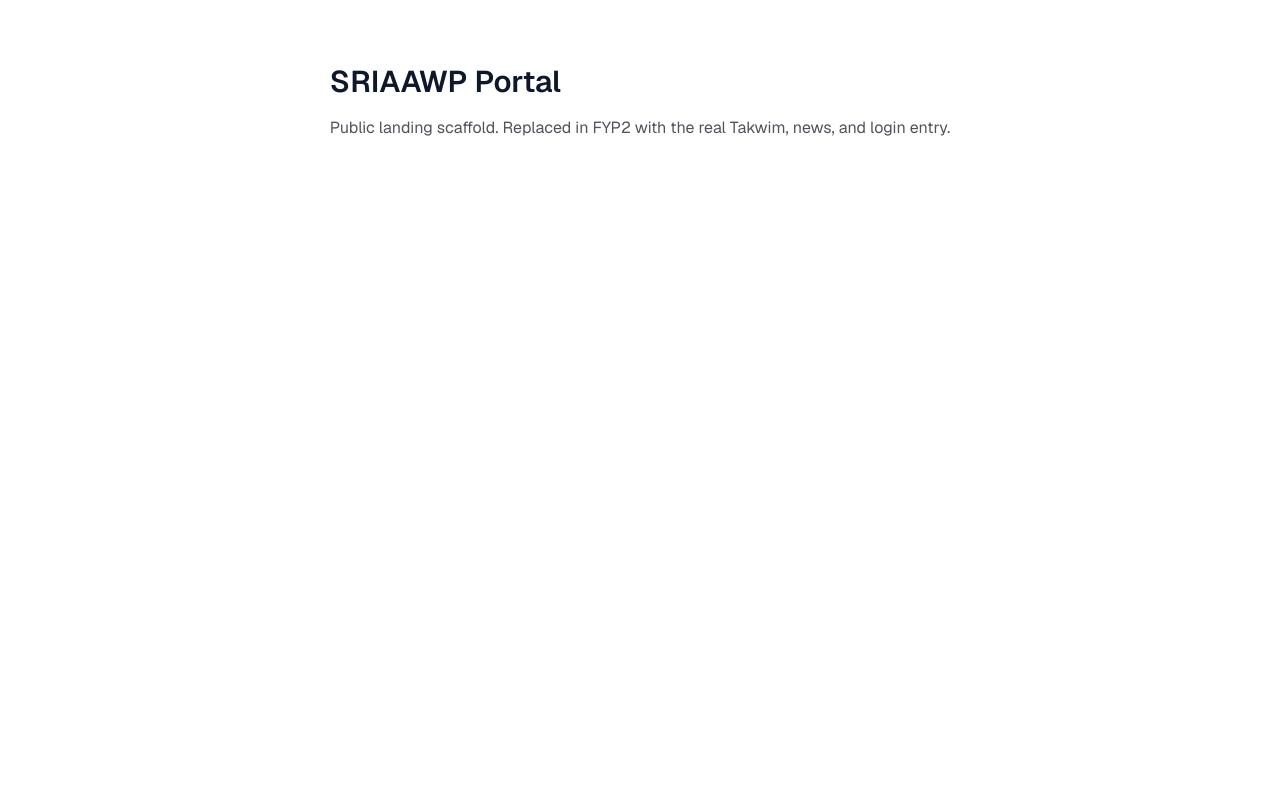
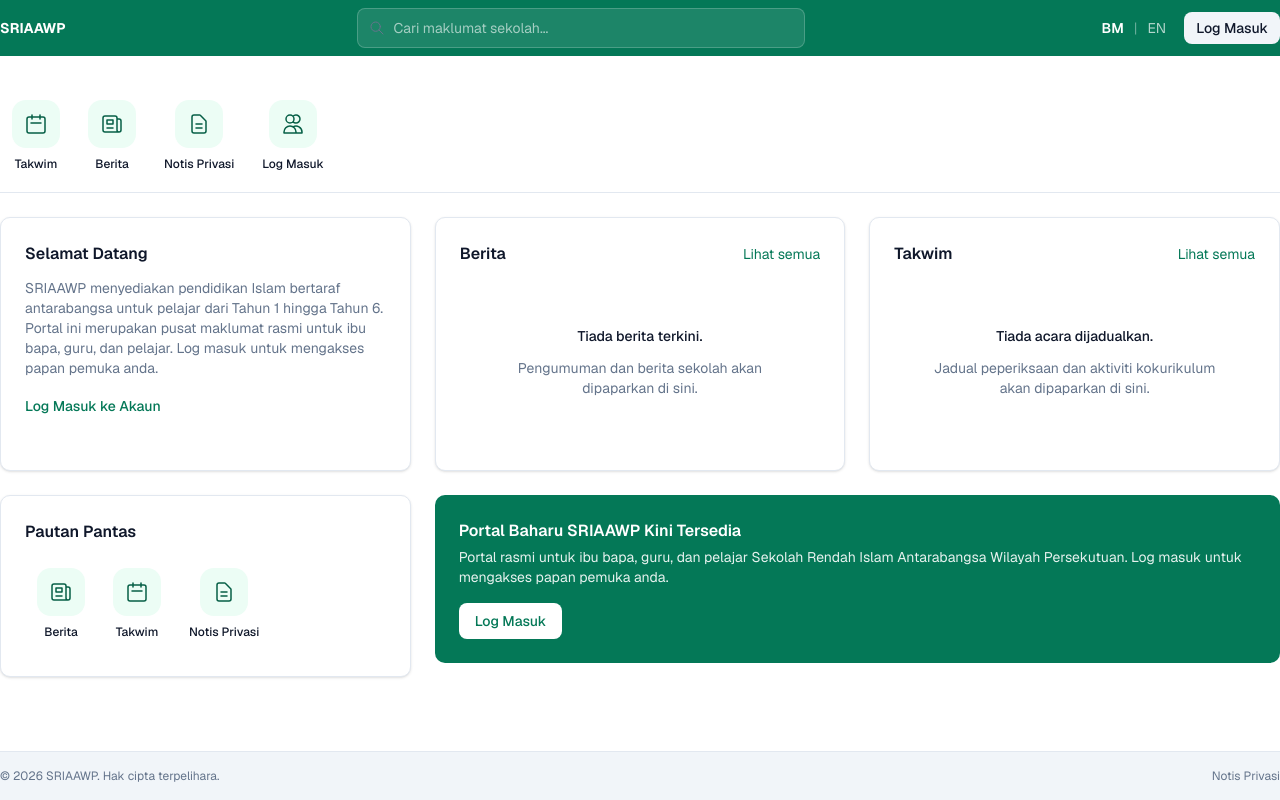
Before and after one commit to Arif-Sofi/sriaawp-portal, a Next.js app: page / in a window 1280 px wide. Built offline with nearby package versions, Linux system fonts and the light colour scheme; no server answers.

Commit message:
feat(public): MyUTM-style portal homepage, privacy, and section placeholders

```diff
--- a/src/app/(public)/layout.tsx
+++ b/src/app/(public)/layout.tsx
@@ -1,3 +1,14 @@
-export default function PublicLayout({ children }: { children: React.ReactNode }) {
-  return <>{children}</>;
+import { AppShell } from "@/components/shared/app-shell";
+import { SiteFooter } from "@/components/shared/site-footer";
+import { SiteHeader } from "@/components/shared/site-header";
+import { getLocale } from "@/lib/i18n/server";
+
+export default async function PublicLayout({ children }: { children: React.ReactNode }) {
+  const locale = await getLocale();
+
+  return (
+    <AppShell nav={<SiteHeader locale={locale} />} footer={<SiteFooter locale={locale} />}>
+      {children}
+    </AppShell>
+  );
 }
--- /dev/null
+++ b/src/app/(public)/news/page.tsx
@@ -0,0 +1,18 @@
+import { EmptyState } from "@/components/ui/empty-state";
+import { PortalSection } from "@/components/portal/portal-section";
+import { translate } from "@/lib/i18n";
+import { ui } from "@/lib/i18n/dictionary";
+import { getLocale } from "@/lib/i18n/server";
+
+export default async function NewsPage() {
+  const locale = await getLocale();
+  const t = (key: string) => translate(ui, key, locale);
+
+  return (
+    <div className="py-6">
+      <PortalSection title={t("section.news")}>
+        <EmptyState title={t("empty.comingSoon")} description={t("empty.comingSoonDesc")} />
+      </PortalSection>
+    </div>
+  );
+}
--- a/src/app/(public)/page.tsx
+++ b/src/app/(public)/page.tsx
@@ -1,10 +1,102 @@
-export default function PublicLandingPage() {
+import Link from "next/link";
+
+import { EmptyState } from "@/components/ui/empty-state";
+import { Icon } from "@/components/ui/icon";
+import { AppShortcuts } from "@/components/portal/app-shortcuts";
+import { AppTile } from "@/components/portal/app-tile";
+import { PortalSection } from "@/components/portal/portal-section";
+import { PromoBanner } from "@/components/portal/promo-banner";
+import { translate } from "@/lib/i18n";
+import { ui } from "@/lib/i18n/dictionary";
+import { getLocale } from "@/lib/i18n/server";
+
+export default async function PublicLandingPage() {
+  const locale = await getLocale();
+  const t = (key: string) => translate(ui, key, locale);
+
+  const shortcuts = [
+    { href: "/takwim", label: t("shortcut.takwim"), icon: <Icon name="calendar" /> },
+    { href: "/news", label: t("shortcut.berita"), icon: <Icon name="news" /> },
+    { href: "/privacy", label: t("shortcut.privasi"), icon: <Icon name="file" /> },
+    { href: "/login", label: t("shortcut.logMasuk"), icon: <Icon name="users" /> },
+  ];
+
+  const quickLinks = [
+    { href: "/news", label: t("shortcut.berita"), icon: <Icon name="news" /> },
+    { href: "/takwim", label: t("shortcut.takwim"), icon: <Icon name="calendar" /> },
+    { href: "/privacy", label: t("shortcut.privasi"), icon: <Icon name="file" /> },
+  ];
+
   return (
-    <main className="mx-auto max-w-3xl px-6 py-16">
-      <h1 className="text-3xl font-semibold">SRIAAWP Portal</h1>
-      <p className="mt-4 text-zinc-600">
-        Public landing scaffold. Replaced in FYP2 with the real Takwim, news, and login entry.
-      </p>
-    </main>
+    <>
+      <AppShortcuts items={shortcuts} />
+
+      <div className="py-6">
+        <div className="grid grid-cols-1 gap-6 md:grid-cols-3">
+          <PortalSection title={t("section.welcome")}>
+            <p className="text-sm text-muted-foreground">{t("welcome.body")}</p>
+            <div className="mt-4">
+              <Link href="/login" className="text-sm font-medium text-primary hover:underline">
+                {t("home.heroCta")}
+              </Link>
+            </div>
+          </PortalSection>
+
+          <PortalSection
+            title={t("section.news")}
+            action={
+              <Link href="/news" className="hover:underline">
+                {t("section.seeAll")}
+              </Link>
+            }
+          >
+            <EmptyState
+              title={t("empty.noNews")}
+              description={t("empty.noNewsDesc")}
+              className="border-0 bg-transparent py-6"
+            />
+          </PortalSection>
+
+          <PortalSection
+            title={t("section.takwim")}
+            action={
+              <Link href="/takwim" className="hover:underline">
+                {t("section.seeAll")}
+              </Link>
+            }
+          >
+            <EmptyState
+              title={t("empty.noTakwim")}
+              description={t("empty.noTakwimDesc")}
+              className="border-0 bg-transparent py-6"
+            />
+          </PortalSection>
+
+          <PortalSection title={t("section.quickLinks")}>
+            <div className="flex flex-wrap gap-1">
+              {quickLinks.map((item) => (
+                <AppTile key={item.href} href={item.href} label={item.label} icon={item.icon} />
+              ))}
+            </div>
+          </PortalSection>
+
+          <div className="md:col-span-2">
+            <PromoBanner
+              tone="primary"
+              title={t("promo.title")}
+              body={t("promo.body")}
+              action={
+                <Link
+                  href="/login"
+                  className="inline-flex h-9 items-center justify-center rounded-md bg-primary-foreground px-4 text-sm font-medium text-primary transition-colors hover:bg-primary-foreground/90"
+                >
+                  {t("nav.login")}
+                </Link>
+              }
+            />
+          </div>
+        </div>
+      </div>
+    </>
   );
 }
--- /dev/null
+++ b/src/app/(public)/privacy/page.tsx
@@ -0,0 +1,40 @@
+import { Card, CardContent, CardHeader, CardTitle } from "@/components/ui/card";
+import { translate } from "@/lib/i18n";
+import { ui } from "@/lib/i18n/dictionary";
+import { getLocale } from "@/lib/i18n/server";
+
+const SECTIONS = [
+  { titleKey: "privacy.collectTitle", bodyKey: "privacy.collectBody" },
+  { titleKey: "privacy.consentTitle", bodyKey: "privacy.consentBody" },
+  { titleKey: "privacy.retentionTitle", bodyKey: "privacy.retentionBody" },
+  { titleKey: "privacy.contactTitle", bodyKey: "privacy.contactBody" },
+] as const;
+
+export default async function PrivacyPage() {
+  const locale = await getLocale();
+  const t = (key: string) => translate(ui, key, locale);
+
+  return (
+    <div className="mx-auto max-w-2xl py-10">
+      <p className="mb-6 rounded-md border border-border bg-muted px-4 py-2 text-sm text-muted-foreground">
+        {locale === "ms" ? "Draf — belum muktamad." : "Draft — not yet finalised."}
+      </p>
+
+      <h1 className="mb-2 text-2xl font-semibold">{t("privacy.title")}</h1>
+      <p className="mb-8 text-sm text-muted-foreground">{t("privacy.intro")}</p>
+
+      <div className="flex flex-col gap-6">
+        {SECTIONS.map((section) => (
+          <Card key={section.titleKey}>
+            <CardHeader>
+              <CardTitle className="text-base">{t(section.titleKey)}</CardTitle>
+            </CardHeader>
+            <CardContent>
+              <p className="text-sm text-muted-foreground">{t(section.bodyKey)}</p>
+            </CardContent>
+          </Card>
+        ))}
+      </div>
+    </div>
+  );
+}
--- /dev/null
+++ b/src/app/(public)/takwim/page.tsx
@@ -0,0 +1,18 @@
+import { EmptyState } from "@/components/ui/empty-state";
+import { PortalSection } from "@/components/portal/portal-section";
+import { translate } from "@/lib/i18n";
+import { ui } from "@/lib/i18n/dictionary";
+import { getLocale } from "@/lib/i18n/server";
+
+export default async function TakwimPage() {
+  const locale = await getLocale();
+  const t = (key: string) => translate(ui, key, locale);
+
+  return (
+    <div className="py-6">
+      <PortalSection title={t("section.takwim")}>
+        <EmptyState title={t("empty.comingSoon")} description={t("empty.comingSoonDesc")} />
+      </PortalSection>
+    </div>
+  );
+}
```
